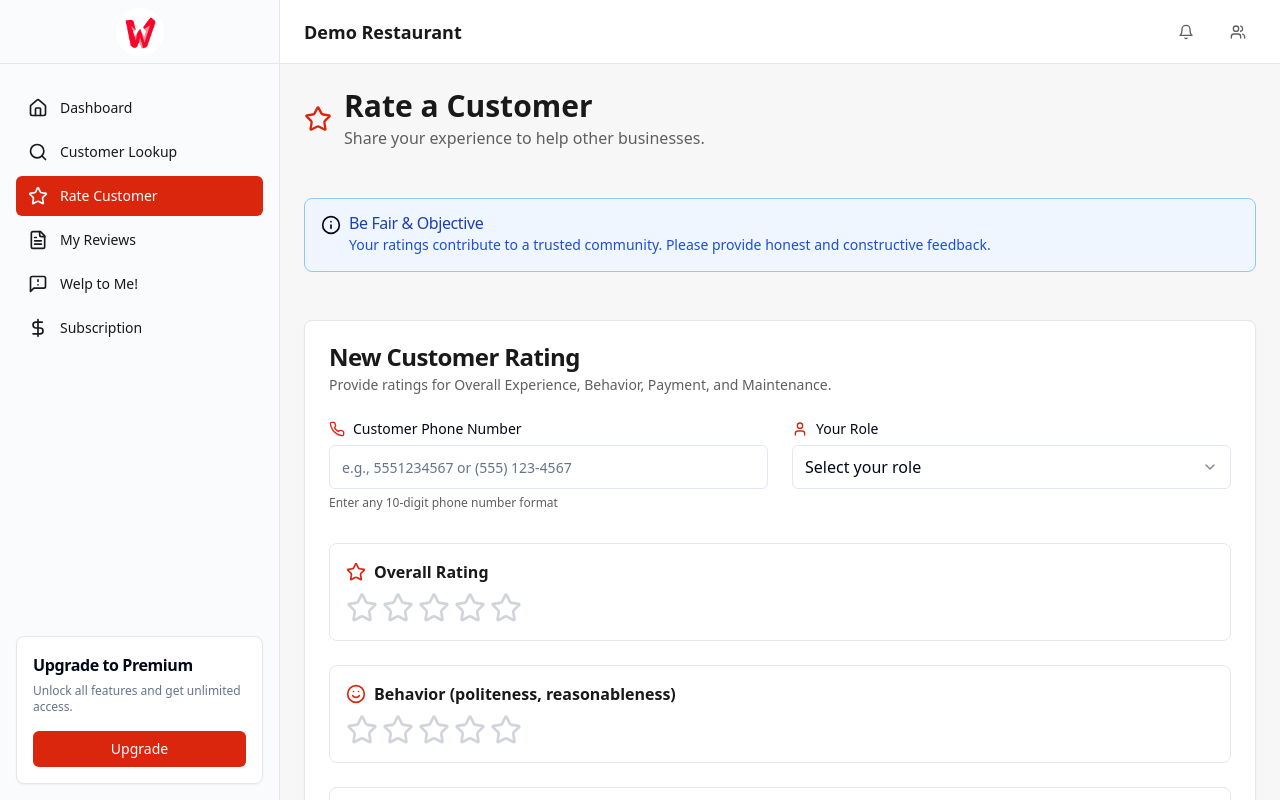
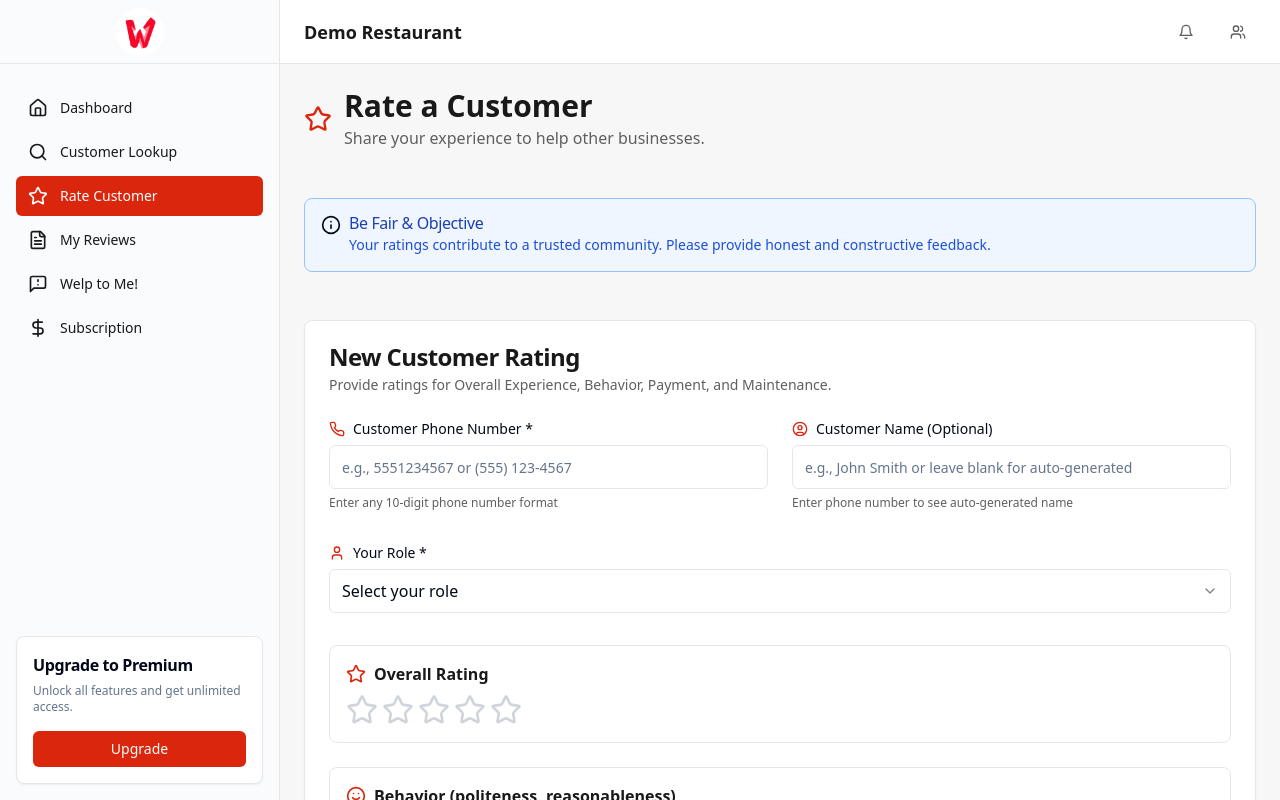
Before and after one commit to srivastavanik/welp, a Next.js app: page /rate in a window 1280 px wide. Shown: the top 800 px of the page. Built offline with nearby package versions, Linux system fonts and the light colour scheme.

Commit message:
Add Optional Customer Name Field

```diff
--- a/app/rate/page.tsx
+++ b/app/rate/page.tsx
@@ -20,6 +20,7 @@ import {
   Trash2,
   Loader2,
   Info,
+  UserCircle,
 } from "lucide-react"
 import { PageHeader } from "@/components/custom/page-header"
 import { StarRatingInput } from "@/components/custom/star-rating"
@@ -34,6 +35,7 @@ export default function RateCustomerPage() {
   const router = useRouter()
   const { toast } = useToast()
   const [customerPhoneNumber, setCustomerPhoneNumber] = useState("")
+  const [customerName, setCustomerName] = useState("")
   const [overallRating, setOverallRating] = useState(0)
   const [behaviorRating, setBehaviorRating] = useState(0)
   const [paymentRating, setPaymentRating] = useState(0)
@@ -135,9 +137,12 @@ export default function RateCustomerPage() {
     setIsLoading(true)
     await new Promise((resolve) => setTimeout(resolve, 1500))
 
+    // Use provided customer name or generate one from phone number
+    const displayName = customerName.trim() || generateDisplayId(cleanPhone)
+
     // Create new review object
     const newReview = {
-      customerDisplayId: generateDisplayId(cleanPhone),
+      customerDisplayId: displayName,
       overallRating,
       behaviorRating,
       paymentRating,
@@ -162,6 +167,7 @@ export default function RateCustomerPage() {
 
     // Reset form
     setCustomerPhoneNumber("")
+    setCustomerName("")
     setOverallRating(0)
     setBehaviorRating(0)
     setPaymentRating(0)
@@ -238,7 +244,7 @@ export default function RateCustomerPage() {
             <div className="grid grid-cols-1 md:grid-cols-2 gap-6">
               <div className="space-y-1.5">
                 <Label htmlFor="customerPhoneNumber" className="flex items-center text-sm font-medium">
-                  <Phone className="mr-2 h-4 w-4 text-brand-red" /> Customer Phone Number
+                  <Phone className="mr-2 h-4 w-4 text-brand-red" /> Customer Phone Number *
                 </Label>
                 <Input
                   id="customerPhoneNumber"
@@ -257,8 +263,31 @@ export default function RateCustomerPage() {
                 </p>
               </div>
               <div className="space-y-1.5">
+                <Label htmlFor="customerName" className="flex items-center text-sm font-medium">
+                  <UserCircle className="mr-2 h-4 w-4 text-brand-red" /> Customer Name (Optional)
+                </Label>
+                <Input
+                  id="customerName"
+                  type="text"
+                  placeholder="e.g., John Smith or leave blank for auto-generated"
+                  value={customerName}
+                  onChange={(e) => setCustomerName(e.target.value)}
+                  className="h-11 text-base"
+                />
+                <p className="text-xs text-text-secondary">
+                  {customerName.trim()
+                    ? `Will display as: ${customerName.trim()}`
+                    : customerPhoneNumber.replace(/\D/g, "").length === 10
+                      ? `Will auto-generate: ${generateDisplayId(customerPhoneNumber.replace(/\D/g, ""))}`
+                      : "Enter phone number to see auto-generated name"
+                  }
+                </p>
+              </div>
+            </div>
+
+            <div className="space-y-1.5">
               <Label htmlFor="reviewerRole" className="flex items-center text-sm font-medium">
-                  <User className="mr-2 h-4 w-4 text-brand-red" /> Your Role
+                <User className="mr-2 h-4 w-4 text-brand-red" /> Your Role *
               </Label>
               <Select value={reviewerRole} onValueChange={setReviewerRole} required name="reviewerRole">
                 <SelectTrigger id="reviewerRole" className="h-11 text-base">
@@ -271,7 +300,6 @@ export default function RateCustomerPage() {
                   <SelectItem value="cashier">Cashier</SelectItem>
                 </SelectContent>
               </Select>
-              </div>
             </div>
 
             <div className="space-y-6">
```
Lines whose indentation alone changed are shown as unchanged.
